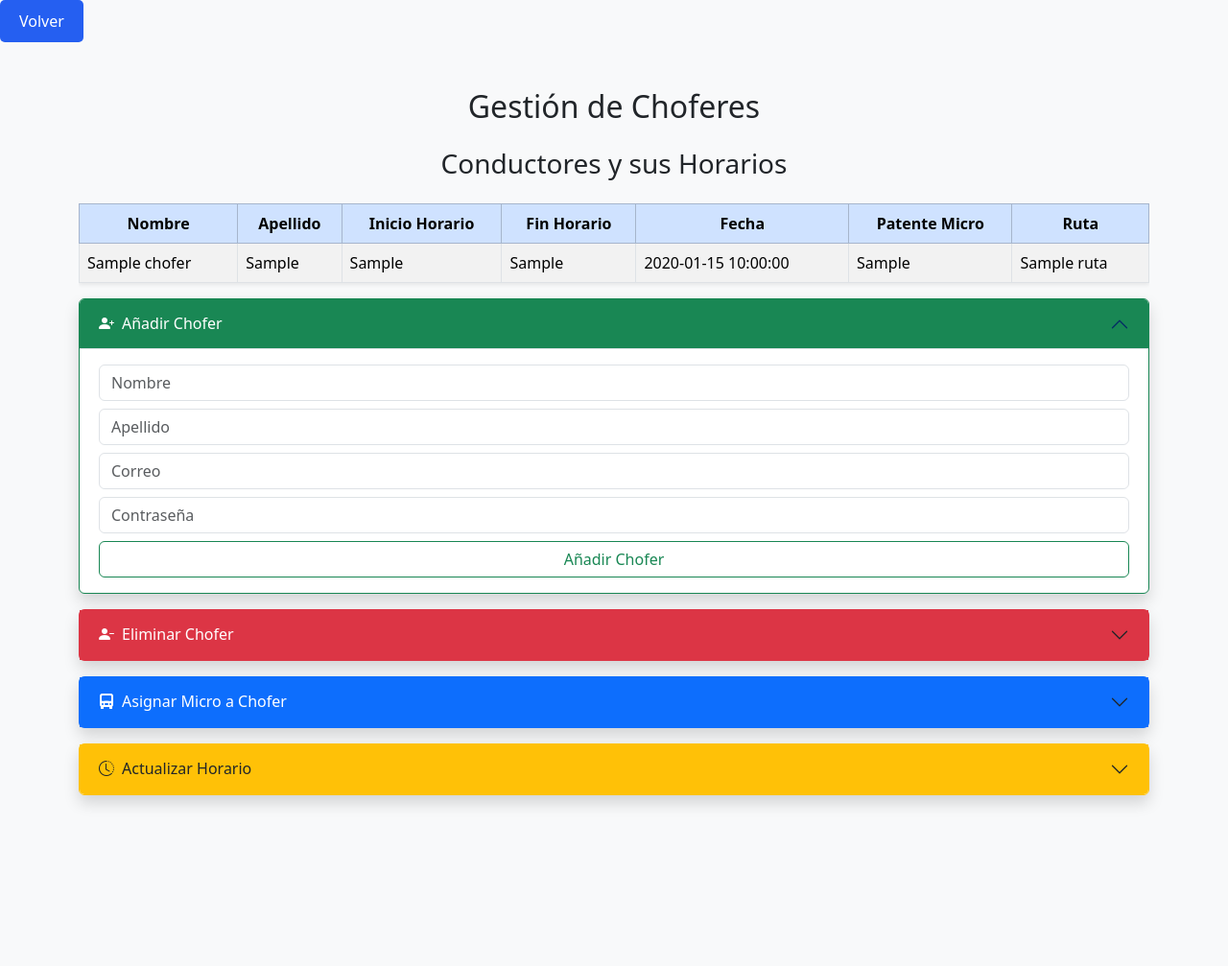
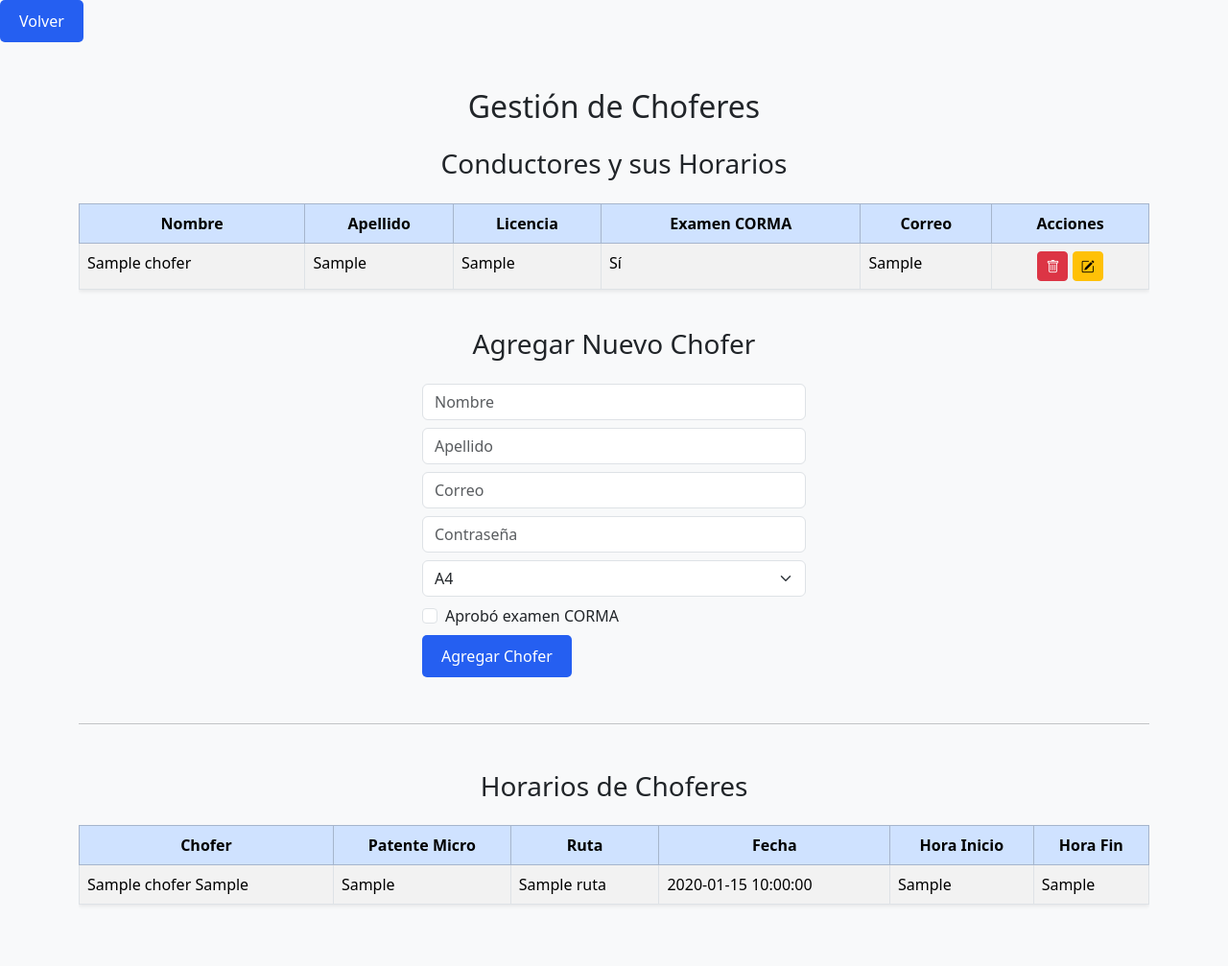
Before and after one commit to Bukishi/SistemaMicros, a PHP site: page /conductores.php in a window 1280 px wide. Shown: the whole page at 96% size. Before the commit the page ends 840 px from the top, so only its background shows below. Run offline with PHP 8.4, Linux system fonts and the light colour scheme; the visitor is signed in with stand-in values (Sample User, id 1); tables that the repository leaves empty or names only in its code hold one stand-in row (values such as "Sample post"); some libraries are stand-ins or nearby versions.

Commit message:
Update conductores.php

```diff
--- a/conductores.php
+++ b/conductores.php
@@ -6,41 +6,90 @@ if (!isset($_SESSION['usuario_id'])) {
     exit;
 }
 
+// EDITAR CHOFER - mostrar formulario con datos
+if (isset($_GET['editar_id'])) {
+    $editar_id = $_GET['editar_id'];
+    $stmt = $pdo->prepare("SELECT c.id, c.nombre, c.apellido, c.licencia, c.examen_corma, u.correo, c.usuario_id
+                           FROM chofer c
+                           JOIN usuario u ON c.usuario_id = u.id
+                           WHERE c.id = ?");
+    $stmt->execute([$editar_id]);
+    $choferEditar = $stmt->fetch(PDO::FETCH_ASSOC);
+    if (!$choferEditar) {
+        echo "<div class='alert alert-danger'>Chofer no encontrado.</div>";
+        unset($choferEditar);
+    }
+}
+
+// ACTUALIZAR CHOFER
+if (isset($_POST['update'])) {
+    $id         = $_POST['id'];
+    $nombre     = $_POST['nombre'];
+    $apellido   = $_POST['apellido'];
+    $correo     = $_POST['correo'];
+    $licencia   = $_POST['licencia'];
+    $examen_corma = isset($_POST['examen_corma']) ? true : false;
+
+    // Obtener usuario_id para actualizar usuario
+    $stmt = $pdo->prepare("SELECT usuario_id FROM chofer WHERE id = ?");
+    $stmt->execute([$id]);
+    $usuarioIdRow = $stmt->fetch(PDO::FETCH_ASSOC);
+    if ($usuarioIdRow) {
+        $usuario_id = $usuarioIdRow['usuario_id'];
+
+        // Actualizar usuario
+        $stmtUpdUser = $pdo->prepare("UPDATE usuario SET nombre = ?, apellido = ?, correo = ? WHERE id = ?");
+        try {
+            $stmtUpdUser->execute([$nombre, $apellido, $correo, $usuario_id]);
+        } catch (PDOException $e) {
+            if ($e->getCode() == '23505') {
+                echo "<div class='alert alert-danger'>El correo '$correo' ya está registrado. Por favor usa otro.</div>";
+            } else {
+                echo "<div class='alert alert-danger'>Error actualizando usuario: " . $e->getMessage() . "</div>";
+            }
+            goto skip_update; // para no actualizar chofer si hubo error
+        }
+
+        // Actualizar chofer
+        $stmtUpdChofer = $pdo->prepare("UPDATE chofer SET nombre = ?, apellido = ?, licencia = ?, examen_corma = ? WHERE id = ?");
+        $stmtUpdChofer->execute([$nombre, $apellido, $licencia, $examen_corma, $id]);
+        echo "<div class='alert alert-success'>Chofer actualizado correctamente.</div>";
+    } else {
+        echo "<div class='alert alert-danger'>Chofer no encontrado para actualizar.</div>";
+    }
+    skip_update:
+}
+
 // Añadir chofer
 if (isset($_POST['add'])) {
-    $nombre   = $_POST['nombre'];
-    $apellido = $_POST['apellido'];
-    $correo   = $_POST['correo'];
-    $contraseña = password_hash($_POST['contraseña'], PASSWORD_DEFAULT);
-    $rol      = 'chofer';  // Asignamos el rol como chofer
+    $nombre      = $_POST['nombre'];
+    $apellido    = $_POST['apellido'];
+    $correo      = $_POST['correo'];
+    $contraseña  = password_hash($_POST['contraseña'], PASSWORD_DEFAULT);
+    $licencia    = $_POST['licencia'];
+    $examen_corma= isset($_POST['examen_corma']) ? true : false;
+    $rol         = 'chofer';
 
-    // Insertamos el nuevo usuario
     try {
         $stmt = $pdo->prepare("INSERT INTO usuario (nombre, apellido, correo, contraseña, rol) VALUES (?, ?, ?, ?, ?)");
         $stmt->execute([$nombre, $apellido, $correo, $contraseña, $rol]);
-        // Insertamos el chofer
-        $stmt2 = $pdo->prepare("INSERT INTO chofer (nombre, apellido, usuario_id)
-            VALUES (?, ?, ?)");
-        $stmt2->execute([$nombre, $apellido, $usuario_id]);
+        $usuario_id = $pdo->lastInsertId();
+
+        $stmt2 = $pdo->prepare("INSERT INTO chofer (nombre, apellido, usuario_id, licencia, examen_corma) VALUES (?, ?, ?, ?, ?)");
+        $stmt2->execute([$nombre, $apellido, $usuario_id, $licencia, $examen_corma]);
     } catch (PDOException $e) {
         if ($e->getCode() == '23505') {
-            // Error de clave duplicada (por ejemplo, correo ya registrado)
             echo "<div class='alert alert-danger'>El correo '$correo' ya está registrado. Por favor usa otro.</div>";
         } else {
-            // Otro error
             echo "<div class='alert alert-danger'>Ocurrió un error: " . $e->getMessage() . "</div>";
         }
     }
-
-
-
 }
 
 // Eliminar chofer
 if (isset($_POST['delete'])) {
     $chofer_id = $_POST['chofer_id'];
 
-    // Obtener usuario_id antes de borrar el chofer
     $stmt = $pdo->prepare("SELECT usuario_id FROM chofer WHERE id = ?");
     $stmt->execute([$chofer_id]);
     $usuario = $stmt->fetch(PDO::FETCH_ASSOC);
@@ -48,16 +97,10 @@ if (isset($_POST['delete'])) {
     if ($usuario) {
         $usuario_id = $usuario['usuario_id'];
 
-        // Eliminar asignación del chofer al micro
         $pdo->prepare("DELETE FROM asignacion_micro WHERE chofer_id = ?")->execute([$chofer_id]);
-
-        // Eliminar horarios
         $pdo->prepare("DELETE FROM horario WHERE chofer_id = ?")->execute([$chofer_id]);
-
-        // Eliminar chofer
         $pdo->prepare("DELETE FROM chofer WHERE id = ?")->execute([$chofer_id]);
 
-        // Eliminar usuario asociado si existe
         if ($usuario_id) {
             $pdo->prepare("DELETE FROM usuario WHERE id = ?")->execute([$usuario_id]);
         }
@@ -72,7 +115,6 @@ if (isset($_POST['assign_micro'])) {
     $hora_inicio = $_POST['hora_inicio'];
     $hora_fin    = $_POST['hora_fin'];
 
-    // Obtener la ruta_id de la micro
     $stmtRuta = $pdo->prepare("SELECT ruta_id FROM micro WHERE id = ?");
     $stmtRuta->execute([$micro_id]);
     $ruta = $stmtRuta->fetch(PDO::FETCH_ASSOC);
@@ -80,12 +122,10 @@ if (isset($_POST['assign_micro'])) {
     if ($ruta) {
         $ruta_id = $ruta['ruta_id'];
 
-        // Insertar en asignacion_micro
         $stmtAsignacion = $pdo->prepare("INSERT INTO asignacion_micro (chofer_id, micro_id, fecha, hora_inicio, hora_fin)
                                          VALUES (?, ?, ?, ?, ?)");
         $stmtAsignacion->execute([$chofer_id, $micro_id, $fecha, $hora_inicio, $hora_fin]);
 
-        // Insertar en horario
         $stmtHorario = $pdo->prepare("INSERT INTO horario (chofer_id, ruta_id, fecha, hora_inicio, hora_fin)
                                       VALUES (?, ?, ?, ?, ?)");
         $stmtHorario->execute([$chofer_id, $ruta_id, $fecha, $hora_inicio, $hora_fin]);
@@ -103,7 +143,6 @@ if (isset($_POST['update_schedule'])) {
     $inicio     = $_POST['inicio'];
     $fin        = $_POST['fin'];
 
-    // Obtener chofer_id a partir del horario_id
     $stmt = $pdo->prepare("SELECT chofer_id FROM horario WHERE id = ?");
     $stmt->execute([$horario_id]);
     $row = $stmt->fetch();
@@ -111,19 +150,16 @@ if (isset($_POST['update_schedule'])) {
     if ($row) {
         $chofer_id = $row['chofer_id'];
 
-        // Verificar si ya existe una asignación para ese chofer en esa fecha
         $checkStmt = $pdo->prepare("SELECT id FROM asignacion_micro WHERE chofer_id = ? AND fecha = ?");
         $checkStmt->execute([$chofer_id, $fecha]);
         $existing = $checkStmt->fetch();
 
         if ($existing) {
-            // Si existe, actualizamos
             $updateStmt = $pdo->prepare("UPDATE asignacion_micro
                                          SET micro_id = ?, hora_inicio = ?, hora_fin = ?
                                          WHERE id = ?");
             $updateStmt->execute([$micro_id, $inicio, $fin, $existing['id']]);
         } else {
-            // Si no existe, insertamos
             $insertStmt = $pdo->prepare("INSERT INTO asignacion_micro
                                          (chofer_id, micro_id, fecha, hora_inicio, hora_fin)
                                          VALUES (?, ?, ?, ?, ?)");
@@ -147,14 +183,12 @@ if (isset($_POST['update_schedule'])) {
     }
 }
 
-// Obtener datos para los formularios
 $micros   = $pdo->query("SELECT id, patente, ruta_id FROM micro")->fetchAll();
 $rutas    = $pdo->query("SELECT id, nombre FROM ruta")->fetchAll();
-$choferes = $pdo->query("SELECT c.id, c.nombre, c.apellido, u.correo, c.usuario_id
+$choferes = $pdo->query("SELECT c.id, c.nombre, c.apellido, c.licencia, c.examen_corma, u.correo, c.usuario_id
                           FROM chofer c
                           JOIN usuario u ON c.usuario_id = u.id")->fetchAll();
 
-// Obtener todos los horarios y la asignación de micro
 $horarios = $pdo->query("SELECT h.id, c.nombre AS chofer_nombre,
                                         c.apellido AS chofer_apellido,
                                         h.hora_inicio,
@@ -177,31 +211,27 @@ $horarios = $pdo->query("SELECT h.id, c.nombre AS chofer_nombre,
 <head>
     <meta charset="UTF-8">
     <title>Gestión de Choferes</title>
-    <!-- Bootstrap CSS -->
     <link href="https://cdn.jsdelivr.net/npm/bootstrap@5.3.3/dist/css/bootstrap.min.css" rel="stylesheet">
-    <!-- Bootstrap Icons -->
     <link href="https://cdn.jsdelivr.net/npm/bootstrap-icons@1.10.5/font/bootstrap-icons.css" rel="stylesheet">
     <style>
         button {
-  background-color:rgb(37, 95, 241); /* Color de fondo */
-  color: #fff; /* Color del texto */
-  padding: 10px 20px; /* Espaciado interno */
-  border: none; /* Elimina el borde por defecto */
-  border-radius: 5px; /* Relleno de esquinas */
-  cursor: pointer; /* Cambia el cursor en puntero */
-  transition: background-color 0.3s ease; /* Efecto de transición */
-}
+          background-color:rgb(37, 95, 241);
+          color: #fff;
+          padding: 10px 20px;
+          border: none;
+          border-radius: 5px;
+          cursor: pointer;
+          transition: background-color 0.3s ease;
+        }
 
-button:hover {
-  background-color:rgb(42, 158, 235); /* Cambia el color de fondo al pasar el mouse */
-}
+        button:hover {
+          background-color:rgb(42, 158, 235);
+        }
     </style>
 </head>
 <body class="bg-light">
 
 <button type="button" onclick="location.href='home.php'">Volver</button>
-
-
 
 <div class="container py-5">
     <h2 class="mb-4 text-center">Gestión de Choferes</h2>
@@ -213,180 +243,108 @@ button:hover {
                 <tr>
                     <th>Nombre</th>
                     <th>Apellido</th>
-                    <th>Inicio Horario</th>
-                    <th>Fin Horario</th>
-                    <th>Fecha</th>
-                    <th>Patente Micro</th>
-                    <th>Ruta</th>
+                    <th>Licencia</th>
+                    <th>Examen CORMA</th>
+                    <th>Correo</th>
+                    <th>Acciones</th>
                 </tr>
             </thead>
             <tbody>
-                <?php foreach ($horarios as $h): ?>
+                <?php foreach ($choferes as $chofer): ?>
                     <tr>
-                        <td><?= htmlspecialchars($h['chofer_nombre']) ?></td>
-                        <td><?= htmlspecialchars($h['chofer_apellido']) ?></td>
-                        <td><?= $h['hora_inicio'] ?></td>
-                        <td><?= $h['hora_fin'] ?></td>
-                        <td><?= $h['fecha'] ?></td>
-                        <td><?= htmlspecialchars($h['micro_patente']) ?></td>
-                        <td><?= htmlspecialchars($h['ruta_nombre']) ?></td>
+                        <td><?= htmlspecialchars($chofer['nombre']) ?></td>
+                        <td><?= htmlspecialchars($chofer['apellido']) ?></td>
+                        <td><?= htmlspecialchars($chofer['licencia']) ?></td>
+                        <td><?= $chofer['examen_corma'] ? 'Sí' : 'No' ?></td>
+                        <td><?= htmlspecialchars($chofer['correo']) ?></td>
+                        <td class="text-center">
+                            <form method="POST" style="display:inline-block;">
+                                <input type="hidden" name="chofer_id" value="<?= $chofer['id'] ?>">
+                                <button type="submit" name="delete" class="btn btn-danger btn-sm" onclick="return confirm('¿Eliminar chofer?')">
+                                    <i class="bi bi-trash"></i>
+                                </button>
+                            </form>
+                            <a href="?editar_id=<?= $chofer['id'] ?>" class="btn btn-warning btn-sm">
+                                <i class="bi bi-pencil-square"></i>
+                            </a>
+                        </td>
                     </tr>
                 <?php endforeach; ?>
             </tbody>
         </table>
     </div>
-    <div class="accordion" id="choferAccordion">
 
-        <!-- Añadir Chofer -->
-        <div class="accordion-item border border-success rounded mb-3 shadow">
-            <h2 class="accordion-header" id="headingAdd">
-                <button class="accordion-button bg-success text-white" type="button" data-bs-toggle="collapse" data-bs-target="#collapseAdd">
-                    <i class="bi bi-person-plus-fill me-2"></i> Añadir Chofer
-                </button>
-            </h2>
-            <div id="collapseAdd" class="accordion-collapse collapse show" data-bs-parent="#choferAccordion">
-                <div class="accordion-body">
-                    <form method="POST">
-                        <input type="text" name="nombre" class="form-control mb-2" placeholder="Nombre" required>
-                        <input type="text" name="apellido" class="form-control mb-2" placeholder="Apellido" required>
-                        <input type="email" name="correo" class="form-control mb-2" placeholder="Correo" required>
-                        <input type="password" name="contraseña" class="form-control mb-2" placeholder="Contraseña" required>
-                        <button type="submit" name="add" class="btn btn-outline-success w-100">Añadir Chofer</button>
-                    </form>
-                </div>
+    <!-- FORMULARIO EDITAR -->
+    <?php if (isset($choferEditar)): ?>
+        <h3 class="my-4 text-center">Editar Chofer</h3>
+        <form method="POST" class="mx-auto" style="max-width: 400px;">
+            <input type="hidden" name="id" value="<?= $choferEditar['id'] ?>">
+            <input type="text" name="nombre" placeholder="Nombre" class="form-control mb-2" value="<?= htmlspecialchars($choferEditar['nombre']) ?>" required>
+            <input type="text" name="apellido" placeholder="Apellido" class="form-control mb-2" value="<?= htmlspecialchars($choferEditar['apellido']) ?>" required>
+            <input type="email" name="correo" placeholder="Correo" class="form-control mb-2" value="<?= htmlspecialchars($choferEditar['correo']) ?>" required>
+            <!-- Licencia A4 únicamente -->
+            <select name="licencia" class="form-select mb-2" required>
+                <option value="A4" <?= $choferEditar['licencia'] === 'A4' ? 'selected' : '' ?>>A4</option>
+            </select>
+            <div class="form-check mb-2">
+                <input type="checkbox" name="examen_corma" class="form-check-input" id="cormaCheckEdit" <?= $choferEditar['examen_corma'] ? 'checked' : '' ?>>
+                <label class="form-check-label" for="cormaCheckEdit">Aprobó examen CORMA</label>
             </div>
+            <button type="submit" name="update">Actualizar Chofer</button>
+            <a href="<?= basename($_SERVER['PHP_SELF']) ?>" class="btn btn-secondary">Cancelar</a>
+        </form>
+    <?php else: ?>
+    <!-- FORMULARIO AGREGAR -->
+    <h3 class="my-4 text-center">Agregar Nuevo Chofer</h3>
+    <form method="POST" class="mx-auto" style="max-width: 400px;">
+        <input type="text" name="nombre" placeholder="Nombre" class="form-control mb-2" required>
+        <input type="text" name="apellido" placeholder="Apellido" class="form-control mb-2" required>
+        <input type="email" name="correo" placeholder="Correo" class="form-control mb-2" required>
+        <input type="password" name="contraseña" placeholder="Contraseña" class="form-control mb-2" required>
+        <!-- Licencia A4 únicamente -->
+        <select name="licencia" class="form-select mb-2" required>
+            <option value="A4" selected>A4</option>
+        </select>
+        <div class="form-check mb-2">
+            <input type="checkbox" name="examen_corma" class="form-check-input" id="cormaCheckAdd">
+            <label class="form-check-label" for="cormaCheckAdd">Aprobó examen CORMA</label>
         </div>
+        <button type="submit" name="add">Agregar Chofer</button>
+    </form>
+    <?php endif; ?>
 
-        <!-- Eliminar Chofer -->
-        <div class="accordion-item border border-danger rounded mb-3 shadow">
-            <h2 class="accordion-header" id="headingDelete">
-                <button class="accordion-button bg-danger text-white collapsed" type="button" data-bs-toggle="collapse" data-bs-target="#collapseDelete">
-                    <i class="bi bi-person-dash-fill me-2"></i> Eliminar Chofer
-                </button>
-            </h2>
-            <div id="collapseDelete" class="accordion-collapse collapse" data-bs-parent="#choferAccordion">
-                <div class="accordion-body">
-                    <form method="POST">
-                        <select name="chofer_id" class="form-select mb-2" required>
-                            <!-- Opciones generadas por PHP -->
-                            <?php foreach ($choferes as $c): ?>
-                                <option value="<?= $c['id'] ?>"><?= "{$c['nombre']} {$c['apellido']}" ?></option>
-                            <?php endforeach; ?>
-                        </select>
-                        <button type="submit" name="delete" class="btn btn-outline-danger w-100">Eliminar</button>
-                    </form>
-                </div>
-            </div>
-        </div>
+    <hr class="my-5">
 
-        <!-- Asignar Micro -->
-        <div class="accordion-item border border-primary rounded mb-3 shadow">
-            <h2 class="accordion-header" id="headingAssign">
-                <button class="accordion-button bg-primary text-white collapsed" type="button" data-bs-toggle="collapse" data-bs-target="#collapseAssign">
-                    <i class="bi bi-truck-front-fill me-2"></i> Asignar Micro a Chofer
-                </button>
-            </h2>
-            <div id="collapseAssign" class="accordion-collapse collapse" data-bs-parent="#choferAccordion">
-                <div class="accordion-body">
-                    <form method="POST">
-                        <select name="chofer_id" class="form-select mb-2" required>
-                            <?php foreach ($choferes as $c): ?>
-                                <option value="<?= $c['id'] ?>"><?= "{$c['nombre']} {$c['apellido']}" ?></option>
-                            <?php endforeach; ?>
-                        </select>
-                        <select name="micro_id" class="form-select mb-2" required>
-                            <?php foreach ($micros as $m): ?>
-                                <option value="<?= $m['id'] ?>"><?= $m['patente'] ?></option>
-                            <?php endforeach; ?>
-                        </select>
-                        <input type="date" name="fecha" class="form-control mb-2" required>
-                        <input type="time" name="hora_inicio" class="form-control mb-2" required>
-                        <input type="time" name="hora_fin" class="form-control mb-2" required>
-                        <button type="submit" name="assign_micro" class="btn btn-outline-primary w-100">Asignar Micro</button>
-                    </form>
-                </div>
-            </div>
-        </div>
+    <h3 class="mb-4 text-center">Horarios de Choferes</h3>
+    <div class="table-responsive">
+        <table class="table table-bordered table-hover table-striped shadow-sm">
+            <thead class="table-primary text-center">
+                <tr>
+                    <th>Chofer</th>
+                    <th>Patente Micro</th>
+                    <th>Ruta</th>
+                    <th>Fecha</th>
+                    <th>Hora Inicio</th>
+                    <th>Hora Fin</th>
+                </tr>
+            </thead>
+            <tbody>
+                <?php foreach ($horarios as $horario): ?>
+                    <tr>
+                        <td><?= htmlspecialchars($horario['chofer_nombre'] . ' ' . $horario['chofer_apellido']) ?></td>
+                        <td><?= htmlspecialchars($horario['micro_patente'] ?? '-') ?></td>
+                        <td><?= htmlspecialchars($horario['ruta_nombre']) ?></td>
+                        <td><?= htmlspecialchars($horario['fecha']) ?></td>
+                        <td><?= htmlspecialchars($horario['hora_inicio']) ?></td>
+                        <td><?= htmlspecialchars($horario['hora_fin']) ?></td>
+                    </tr>
+                <?php endforeach; ?>
+            </tbody>
+        </table>
+    </div>
 
-        <!-- Actualizar Horario -->
-        <div class="accordion-item border border-warning rounded mb-3 shadow">
-            <h2 class="accordion-header" id="headingUpdate">
-                <button class="accordion-button bg-warning text-dark collapsed" type="button" data-bs-toggle="collapse" data-bs-target="#collapseUpdate">
-                    <i class="bi bi-clock-history me-2"></i> Actualizar Horario
-                </button>
-            </h2>
-            <div id="collapseUpdate" class="accordion-collapse collapse" data-bs-parent="#choferAccordion">
-                <div class="accordion-body">
-                    <form method="POST">
-                        <select name="horario_id" class="form-select mb-2" required>
-                            <?php foreach ($horarios as $h): ?>
-                                <option value="<?= $h['id'] ?>">
-                                    <?= "{$h['chofer_nombre']} {$h['chofer_apellido']} - {$h['ruta_nombre']} - {$h['fecha']} {$h['hora_inicio']} - {$h['hora_fin']}" ?>
-                                </option>
-                            <?php endforeach; ?>
-                        </select>
-                        <input type="date" name="fecha" class="form-control mb-2" required>
-                        <input type="time" name="inicio" class="form-control mb-2" required>
-                        <input type="time" name="fin" class="form-control mb-2" required>
-                        <!-- Selector de ruta -->
-                        <select id="rutaSelect" name="ruta_id" class="form-select mb-2" required>
-                            <?php foreach ($rutas as $r): ?>
-                                <option value="<?= $r['id'] ?>"><?= $r['nombre'] ?></option>
-                            <?php endforeach; ?>
-                        </select>
-
-                        <!-- Selector de micro (patente) -->
-                        <select id="microSelect" name="micro_id" class="form-select mb-2" required>
-                            <?php foreach ($micros as $m): ?>
-                                <option value="<?= $m['id'] ?>" data-ruta="<?= $m['ruta_id'] ?>"><?= $m['patente'] ?></option>
-                            <?php endforeach; ?>
-                        </select>
-
-
-                        <input type="hidden" name="chofer_id" value="">
-                        <button type="submit" name="update_schedule" class="btn btn-outline-warning w-100">Actualizar Horario</button>
-                    </form>
-                </div>
-            </div>
-        </div>
-
-    </div>
 </div>
 
-<!-- Bootstrap JS -->
-    <script src="https://cdn.jsdelivr.net/npm/bootstrap@5.3.3/dist/js/bootstrap.bundle.min.js"></script>
-    <script>
-    document.addEventListener('DOMContentLoaded', function () {
-        const rutaSelect = document.querySelector('select[name="ruta_id"]');
-        const microSelect = document.getElementById('microSelect');
-
-        rutaSelect.addEventListener('change', function () {
-            const selectedRuta = this.value;
-
-            // Limpiar todas las opciones
-            microSelect.innerHTML = '';
-
-            // Agregar solo las micros que coinciden con la ruta
-            <?php foreach ($micros as $m): ?>
-                if ('<?= $m['ruta_id'] ?>' === selectedRuta) {
-                    const option = document.createElement('option');
-                    option.value = '<?= $m['id'] ?>';
-                    option.textContent = '<?= $m['patente'] ?>';
-                    microSelect.appendChild(option);
-                }
-            <?php endforeach; ?>
-
-            // Si no hay micros, agregar una opción vacía o de aviso
-            if (microSelect.options.length === 0) {
-                const emptyOption = document.createElement('option');
-                emptyOption.textContent = 'No hay micros para esta ruta';
-                emptyOption.disabled = true;
-                emptyOption.selected = true;
-                microSelect.appendChild(emptyOption);
-            }
-        });
-    });
-</script>
-
+<script src="https://cdn.jsdelivr.net/npm/bootstrap@5.3.3/dist/js/bootstrap.bundle.min.js"></script>
 </body>
 </html>
```
